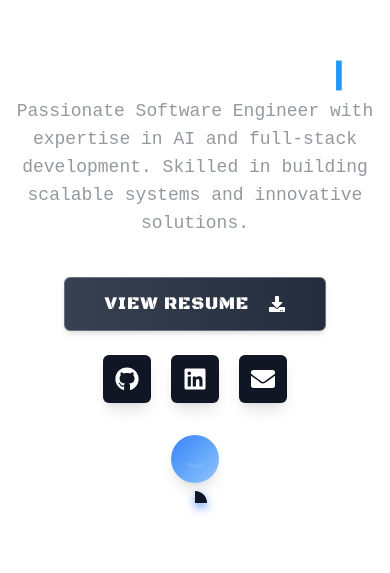
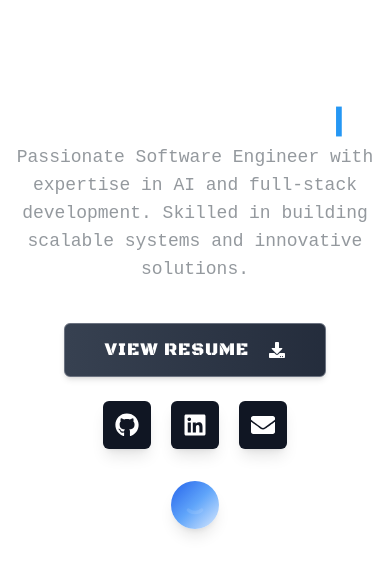
Before and after one commit to Rakotomalala01/portfolio, a React (Vite) app: page / in a window 390 px wide. Shown: the part 199-772 px from the top of the page. Built offline with nearby package versions, Linux system fonts and the light colour scheme.

Commit message:
JR: gradient transition

```diff
--- a/src/components/ui/robot.tsx
+++ b/src/components/ui/robot.tsx
@@ -1,5 +1,4 @@
 import React, { useState, useEffect } from 'react';
-import './robot.css';
 import SleepEffect from './sleep-effect';
 import Smile from './smile';
 import RobotChat from './robot-chat';
@@ -10,7 +9,8 @@ const RobotHead: React.FC = () => {
   const [showSmile, setShowSmile] = useState(false); // Track smile state
   const [showChat, setShowChat] = useState(false); // Track chat visibility
 
-  const smallBubbleStyles = "w-3 h-3 bg-secondary rounded-tr-full flex items-center justify-center border-none [box-shadow:var(--shadow-blue-strong)] ml-3 mt-2";
+  const smallBubbleStyles =
+    'w-3 h-3 bg-secondary rounded-tr-full flex items-center justify-center border-none shadow-lg ml-3 mt-2';
 
   useEffect(() => {
     let interval: number | null = null;
@@ -21,9 +21,6 @@ const RobotHead: React.FC = () => {
       timeout = window.setTimeout(() => {
         setIsAsleep(false);
         setShowSmile(true);
-
-        // Delay showing chat after smile
-        setTimeout(() => setShowChat(true), 800); // Smooth delay for chat
       }, 6000);
     } else {
       setPosition(0); // Reset position when awake
@@ -39,23 +36,25 @@ const RobotHead: React.FC = () => {
     };
   }, [isAsleep]);
 
+  // Handle click event to show chat
+  const handleChatToggle = () => {
+    // Prevent chat toggle if the robot is asleep
+    if (!isAsleep) {
+      setShowChat(true); // Display chat only if awake
+    }
+  };
+
   return (
-    <div className="flex flex-col items-center mt-6 ">
+    <div className="flex flex-col items-center mt-6">
       {/* Robot Head */}
       <div
-        className={`w-12 h-12 md:w-16 md:h-16 rounded-full
-          shadow-lg border-4 border-gray-500
-          flex items-center justify-center
-          transition-transform duration-1000 ease-in-out border-none
-          ${
+        onClick={handleChatToggle} // Add click event here
+        className={`w-12 h-12 md:w-16 md:h-16 rounded-full shadow-lg border-4 border-gray-500 flex items-center justify-center transition-transform duration-1000 ease-in-out border-none ${
           showSmile
-              ? 'bg-gradient-to-br from-blue-500 via-blue-400 to-blue-300' // Smiling gradient
-              : 'bg-gradient-to-br from-gray-300 via-gray-400 to-blue-500' // Default gradient
-          }
-        `}
-        style={{
-          transform: `translateY(${position}px)`,
-        }}
+            ? 'bg-gradient-to-br from-blue-600 via-blue-400 to-blue-100 cursor-pointer hover:[box-shadow:var(--shadow-blue-strong)]'
+            : 'bg-gradient-to-br from-gray-300 via-gray-400 to-blue-500'
+        }`}
+        style={{ transform: `translateY(${position}px)` }}
       >
         {/* ZZZ effect when asleep */}
         {isAsleep && <SleepEffect />}
@@ -71,27 +70,24 @@ const RobotHead: React.FC = () => {
       </div>
 
       {/* Robot Chat */}
-      {/* Robot Chat */}
+      {showChat && (
+        <>
           <div
-  className={`${smallBubbleStyles}`}
-  style={{
-    transform: `translateY(${position}px)`, // Moves with the robot head
-    transition: 'transform 1s ease-in-out', // Smooth movement
-  }}
+            className={`${smallBubbleStyles} transition-transform duration-1000 ease-in-out`}
+            style={{ transform: `translateY(${position}px)` }}
           ></div>
-
           <div
-  className={`transition-transform duration-1000 ease-in-out transform ${
-    showChat ? 'translate-y-0 opacity-100' : '-translate-y-10 opacity-0'
+            className={`transition-transform duration-1000 ease-in-out ${
+              showChat
+                ? 'translate-y-0 opacity-100'
+                : '-translate-y-10 opacity-0'
             }`}
-  style={{
-    transform: `translateY(${position}px)`, // Moves with the robot head
-    transition: 'transform 1s ease-in-out', // Smooth transition effect
-  }}
+            style={{ transform: `translateY(${position}px)` }}
           >
             <RobotChat message={'Hello! How can I assist you today?'} />
           </div>
-
+        </>
+      )}
     </div>
   );
 };
```
Lines whose indentation alone changed are shown as unchanged.
